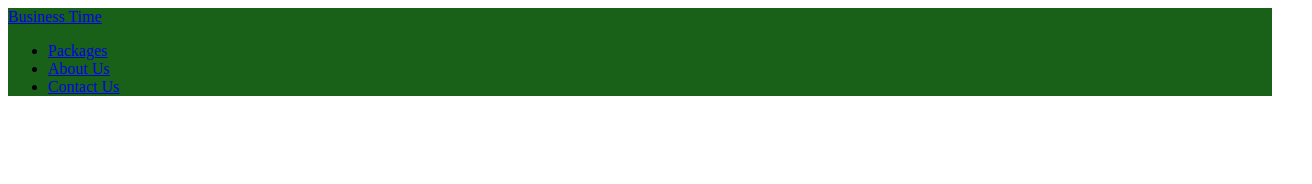
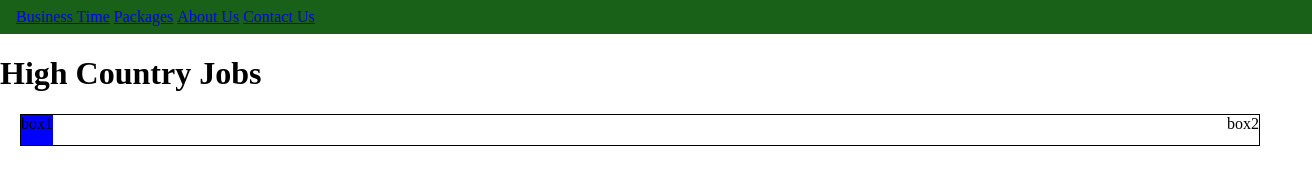
Before and after one commit to jeffkrage/v-school, a plain HTML site: page mode-1/css1-exercises/business-time/index.html in a window 1280 px wide. Shown: the whole page, 1312 px wide, since content can reach past the window. Drawn offline with Linux system fonts and the light colour scheme.

Commit message:
adding files from  yesterday

```diff
--- a/mode-1/css1-exercises/business-time/index.html
+++ b/mode-1/css1-exercises/business-time/index.html
@@ -13,20 +13,23 @@
             Business Time
         </a>
     </div>
-    <nav>
-        <ul>
-            <li>
-                <a href="packages/index.html">Packages</a>
+    <nav class = "main-nav">
+        <ul class = "main-nav__items">
+            <li class = "main-nav__item">
+                <a href = "#/index.html">Packages</a>
             </li>
-            <li>
-                <a href="about-us/index.html">About Us</a>
+            <li class = "main-nav__item">
+                <a href = "#/index.html">About Us</a>
             </li>
-            <li>
-                <a href="contact-us/index.html">Contact Us</a>
+            <li class = "main-nav__item" >
+                <a href= "#/index.html">Contact Us</a>
             </li>
         </ul>
     </nav>
 </header>
-
+    <h1>High Country Jobs</h1>
+    <div id ="flex-container">
+        <div>box1</div>
+        <div>box2</div>
 </body>
 </html>
--- a/mode-1/css1-exercises/business-time/style.css
+++ b/mode-1/css1-exercises/business-time/style.css
@@ -1,14 +1,52 @@
-/*Inline/Block elements
+/*Inline/Block elements in COVERED IN NAV BAR Nav, List and inline blcok
 Divs & spans
 Images
-List (navigation bar can count as a "list")
+List (navigation bar can count as a "list") DONE
 Headers/paragraphs
 Semantic HTML (HTML 5 new tags)
-CSS Box model (margin, padding, border, width/height
+CSS Box model (margin, padding, border, width/height DONE WITH PARAGRAPH AND NAV
 Responsive (Media queries, Flexbox, Bootstrap Grid, CSS Grids, or any combination of the above)
 Multiple HTML pages, linked */
-
+html, body {
+    margin: 0;
+    padding: 0;
+}
 
 .main-header {
-background-color: rgb(25, 97, 25);
+    width: 100%;
+    background-color: rgb(25, 97, 25);
+    padding:  8px 16px;
 }
+
+.main-header > div {
+display: inline-block;
+}
+.main-nav {
+    display: inline-block;
+    text-align: right;
+    width: calc (100% - 100px);
+}
+.main-nav__item{
+    display: inline-block;
+}
+.main-nav__items{
+    margin: 0;
+    padding: 0;
+    list-style: none;
+}
+
+#flex-container {
+    border: 1px solid black;
+    display: flex;
+    justify-content: space-between;
+    flex-direction: ;
+    margin: 20px;
+
+}
+#flex-container > div:nth-child(1){
+    height: 30px;
+    background-color: blue;
+}
+#flex-container > div:nth-child(2){
+    height: 30px;
+}
```
